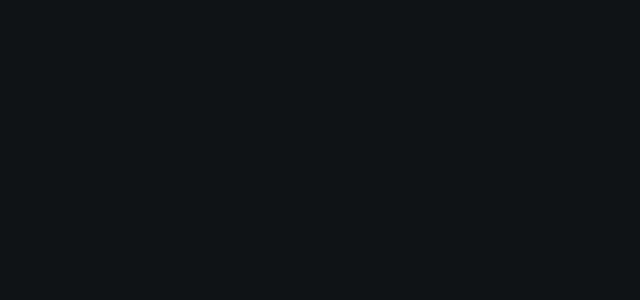
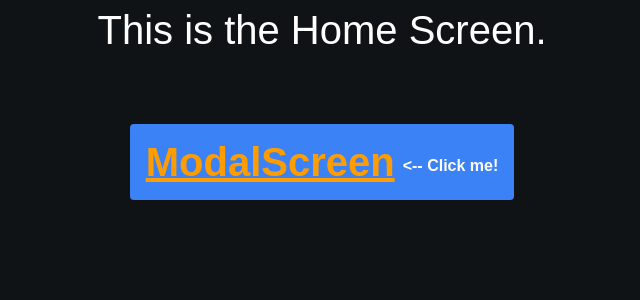
Before and after one commit to IvanDuran02/learning-framer-motion, a React (Create React App) app: page / in a window 1280 px wide. Before the commit this address had no page. Shown: the top 300 px of the page, without its empty margins (318-958 px from the left). Built offline with nearby package versions, Linux system fonts and the light colour scheme.

Commit message:
added ui for the home page with buttons (although styling is a bit funky)

```diff
--- a/src/App.js
+++ b/src/App.js
@@ -1,5 +1,6 @@
 import React from "react";
 import { BrowserRouter as Router, Routes, Route } from "react-router-dom";
+import Home from "./screens/Home";
 import ModalScreen from "./screens/Modal";
 
 function App() {
@@ -7,6 +8,7 @@
     <>
       <Router>
         <Routes>
+          <Route path="/" element={<Home />} />
           <Route path="/modal" element={<ModalScreen />} />
         </Routes>
       </Router>
--- /dev/null
+++ b/src/screens/Home.js
@@ -0,0 +1,19 @@
+import React from "react";
+import { Link } from "react-router-dom";
+
+export default function Home() {
+  return (
+    <div className="flex flex-col justify-center items-center space-y-16">
+      <h1 className="text-white">This is the Home Screen.</h1>
+      <div>
+        <Link
+          to="/modal"
+          className="flex text-center justify-center items-center bg-blue-500 hover:bg-blue-700 text-white font-bold py-2 px-4 rounded hover:scale-110 ease-linear transition-transform"
+        >
+          <h1 className="underline font-bold">ModalScreen</h1>{" "}
+          <p className="text-white pt-2 pl-2">{`<-- Click me!`}</p>
+        </Link>
+      </div>
+    </div>
+  );
+}
```
